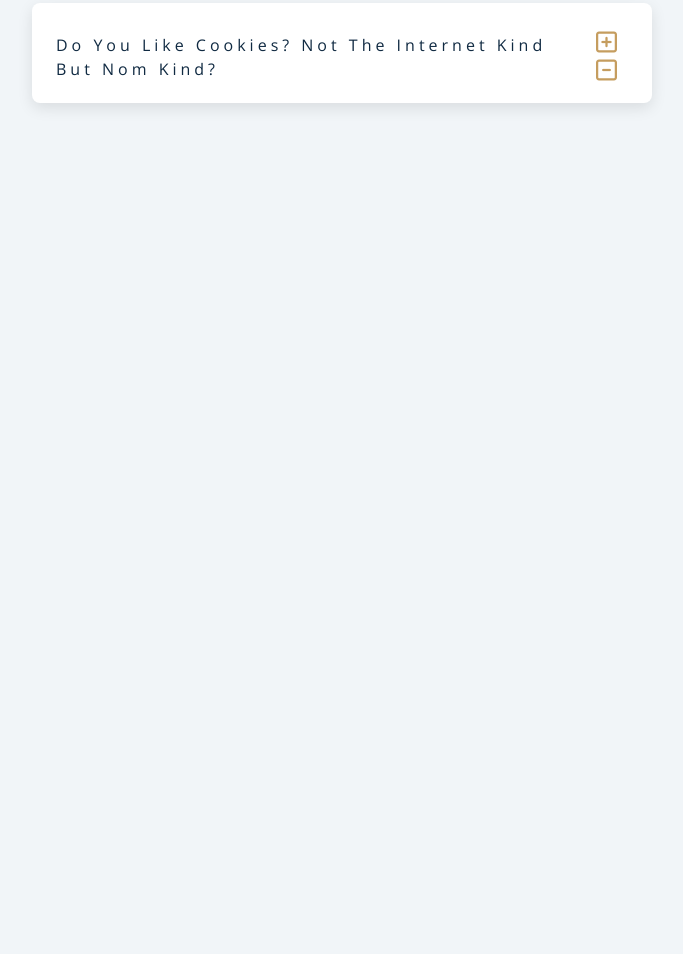
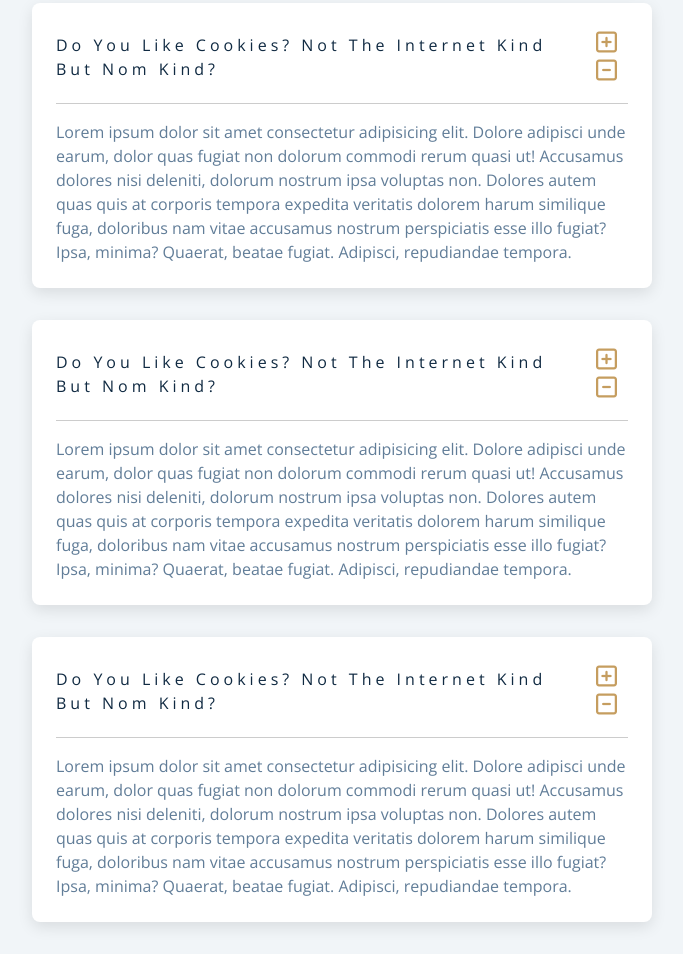
Before and after one commit to MongooseBJJ/jsquestions, a plain HTML site: page index.html in a window 1280 px wide. Shown: the part 221-1175 px from the top of the page, without its empty margins (298-981 px from the left). Before the commit the page ends 800 px from the top, so only its background shows below. Drawn offline with nearby package versions, Linux system fonts and the light colour scheme.

Commit message:
feat: questions added

```diff
--- a/index.html
+++ b/index.html
@@ -31,7 +31,60 @@
                         </span>
                     </button>
                 </div>
-
+                <!-- question text-->
+                <div class="question-text">
+                    <p>Lorem ipsum dolor sit amet consectetur adipisicing elit. Dolore adipisci unde earum, dolor quas fugiat non dolorum commodi rerum quasi ut! Accusamus dolores nisi deleniti, dolorum nostrum ipsa voluptas non. Dolores autem quas quis
+                        at corporis tempora expedita veritatis dolorem harum similique fuga, doloribus nam vitae accusamus nostrum perspiciatis esse illo fugiat? Ipsa, minima? Quaerat, beatae fugiat. Adipisci, repudiandae tempora.
+                    </p>
+                </div>
+            </article>
+            <!--end question-->
+        </div>
+        <div class="section-center">
+            <!--single question-->
+            <article class="question">
+                <!--question title-->
+                <div class="question-title">
+                    <p>do you like cookies? Not the internet kind but nom kind?</p>
+                    <button type="button" class="question-btn">
+                        <span class="plus-icon">
+                            <i class="fa far fa-plus-square"></i>
+                        </span>
+                        <span class="minus-icon">
+                            <i class="fa far fa-minus-square"></i>
+                        </span>
+                    </button>
+                </div>
+                <!-- question text-->
+                <div class="question-text">
+                    <p>Lorem ipsum dolor sit amet consectetur adipisicing elit. Dolore adipisci unde earum, dolor quas fugiat non dolorum commodi rerum quasi ut! Accusamus dolores nisi deleniti, dolorum nostrum ipsa voluptas non. Dolores autem quas quis
+                        at corporis tempora expedita veritatis dolorem harum similique fuga, doloribus nam vitae accusamus nostrum perspiciatis esse illo fugiat? Ipsa, minima? Quaerat, beatae fugiat. Adipisci, repudiandae tempora.
+                    </p>
+                </div>
+            </article>
+            <!--end question-->
+        </div>
+        <div class="section-center">
+            <!--single question-->
+            <article class="question">
+                <!--question title-->
+                <div class="question-title">
+                    <p>do you like cookies? Not the internet kind but nom kind?</p>
+                    <button type="button" class="question-btn">
+                        <span class="plus-icon">
+                            <i class="fa far fa-plus-square"></i>
+                        </span>
+                        <span class="minus-icon">
+                            <i class="fa far fa-minus-square"></i>
+                        </span>
+                    </button>
+                </div>
+                <!-- question text-->
+                <div class="question-text">
+                    <p>Lorem ipsum dolor sit amet consectetur adipisicing elit. Dolore adipisci unde earum, dolor quas fugiat non dolorum commodi rerum quasi ut! Accusamus dolores nisi deleniti, dolorum nostrum ipsa voluptas non. Dolores autem quas quis
+                        at corporis tempora expedita veritatis dolorem harum similique fuga, doloribus nam vitae accusamus nostrum perspiciatis esse illo fugiat? Ipsa, minima? Quaerat, beatae fugiat. Adipisci, repudiandae tempora.
+                    </p>
+                </div>
             </article>
             <!--end question-->
         </div>
```
